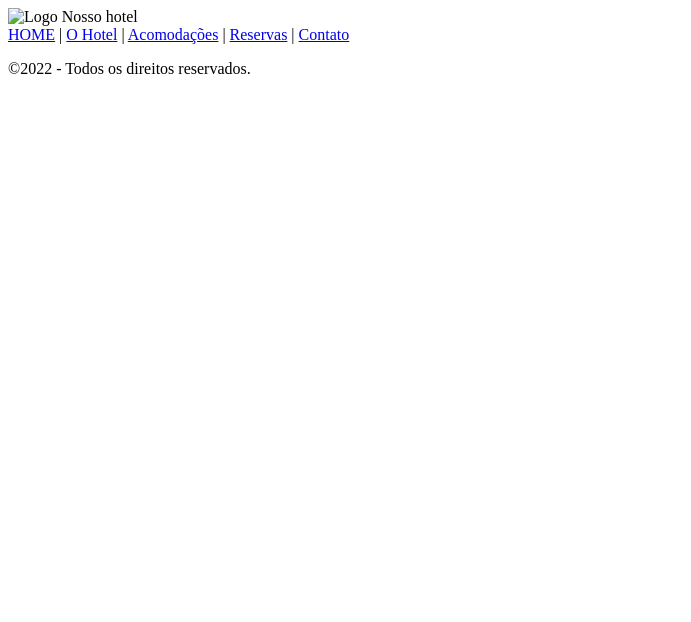
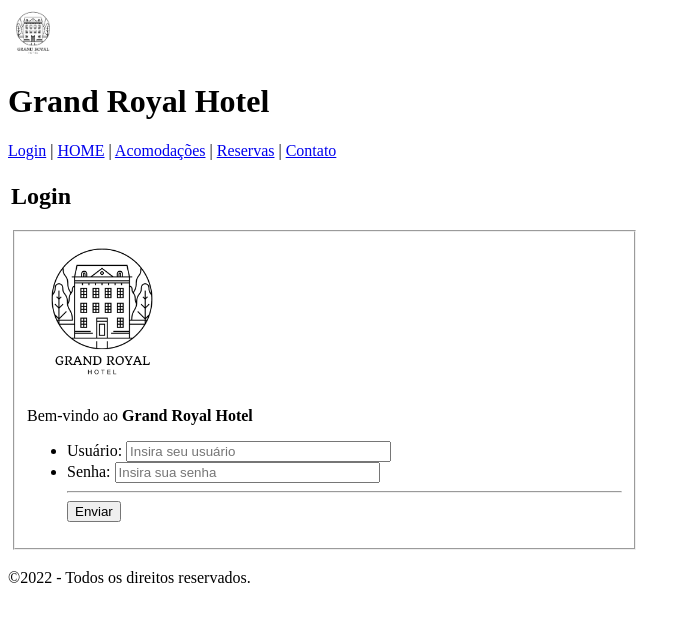
Before and after one commit to kelvya/hotel-management, a plain HTML site: page index.html in a window 1280 px wide. Shown: the whole page, without its empty margins (0-691 px from the left). Drawn offline with Linux system fonts and the light colour scheme.

Commit message:
index/1.0.1

```diff
--- a/index.html
+++ b/index.html
@@ -1,6 +1,5 @@
 <!DOCTYPE html>
 <html lang="en">
-
     <head>
         <meta charset="UTF-8">
         <meta http-equiv="X-UA-Compatible" content="IE=edge">
@@ -9,22 +8,46 @@
     </head>
     <body>
         <header>
-            <img src="./images/logo.svg" alt="Logo" width="30" />
-            <span>Nosso hotel</span>
+            <img src="./images/logo/logo-transparente.png" alt="Logo" width="50" />
+            <h1>Grand Royal Hotel</h1>
         </header>
         <nav>
+            <a href="./index.html">Login</a> |
             <a href="./pages/home.html">HOME</a> |
-            <a href="./pages/sobre.html">O Hotel</a> |
             <a href="./pages/acomodacoes.html">Acomodações</a> |
             <a href="./pages/reservas.html">Reservas</a> |
             <a href="./pages/contatos.html">Contato</a>
         </nav>
         <main>
             <section>
-                <article>
+                <table width="100%">
+                    <tr>
+                        <td width="50%" height="100px">
+                            <h2>Login</h2>
+                            <form action="./admin/home_admin.html" method="post">
+                                <fieldset>
+                                    <img src="./images/logo/logo-fundo-branco.png" alt="Logo" width="150" />
+                                    <p>Bem-vindo ao <strong>Grand Royal Hotel</strong></p>
+                                    <ul>
+                                        <li>
+                                            <label for="usuario_login">Usuário:</label>
+                                            <input placeholder="Insira seu usuário" type="text" id="usuario_login" name="usuario_login" maxlength="30" size="30" required />
+                                        </li>
+                                        <li>
+                                            <label for="senha_login">Senha:</label>
+                                            <input placeholder="Insira sua senha" type="password" id="senha_login" name="senha_login" size="30" required />
+                                        </li>
+                                        <hr/>
+                                        <input type="submit" value="Enviar"></input>
+                                    </ul>
+                                </fieldset>
+                            </form>
+                        </td>
+                        <td width="50%">
 
-                </article>
-
+                        </td>
+                    </tr>
+                </table>
             </section>
         </main>
         <footer>
```
